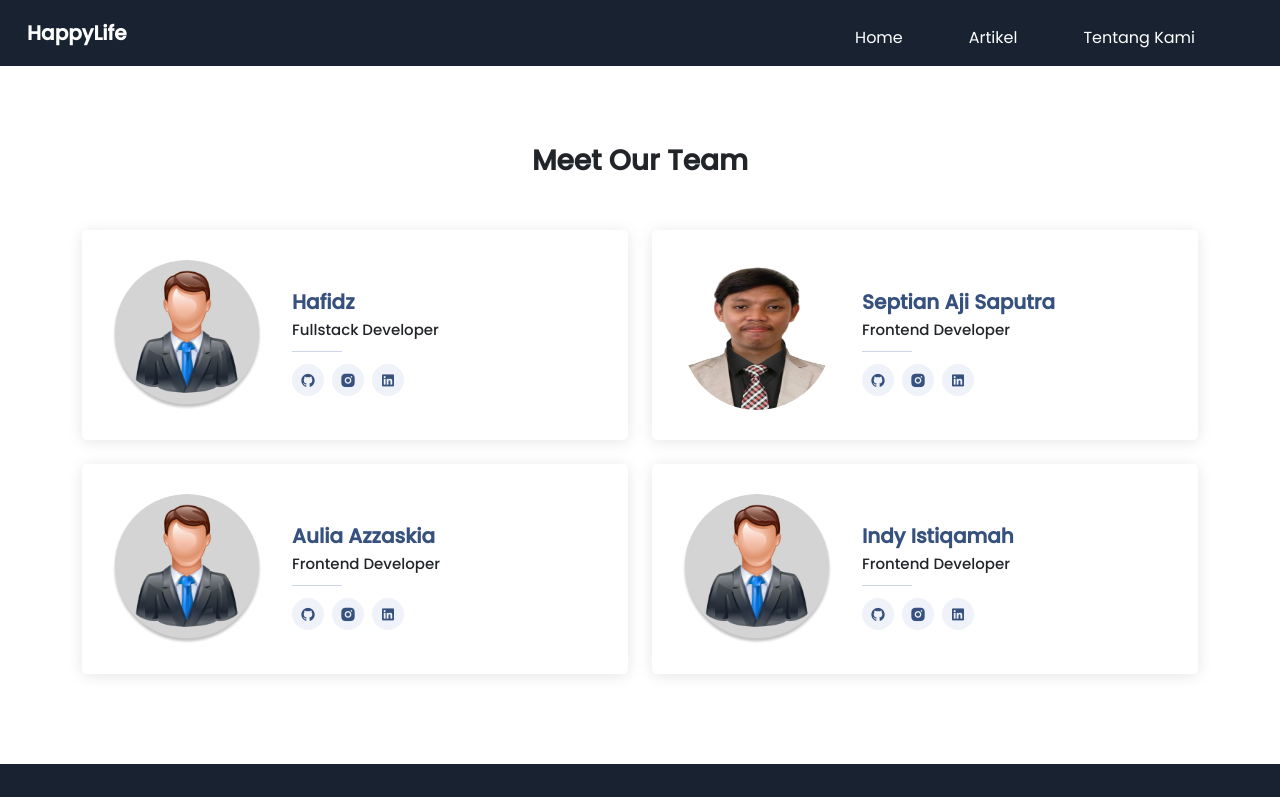
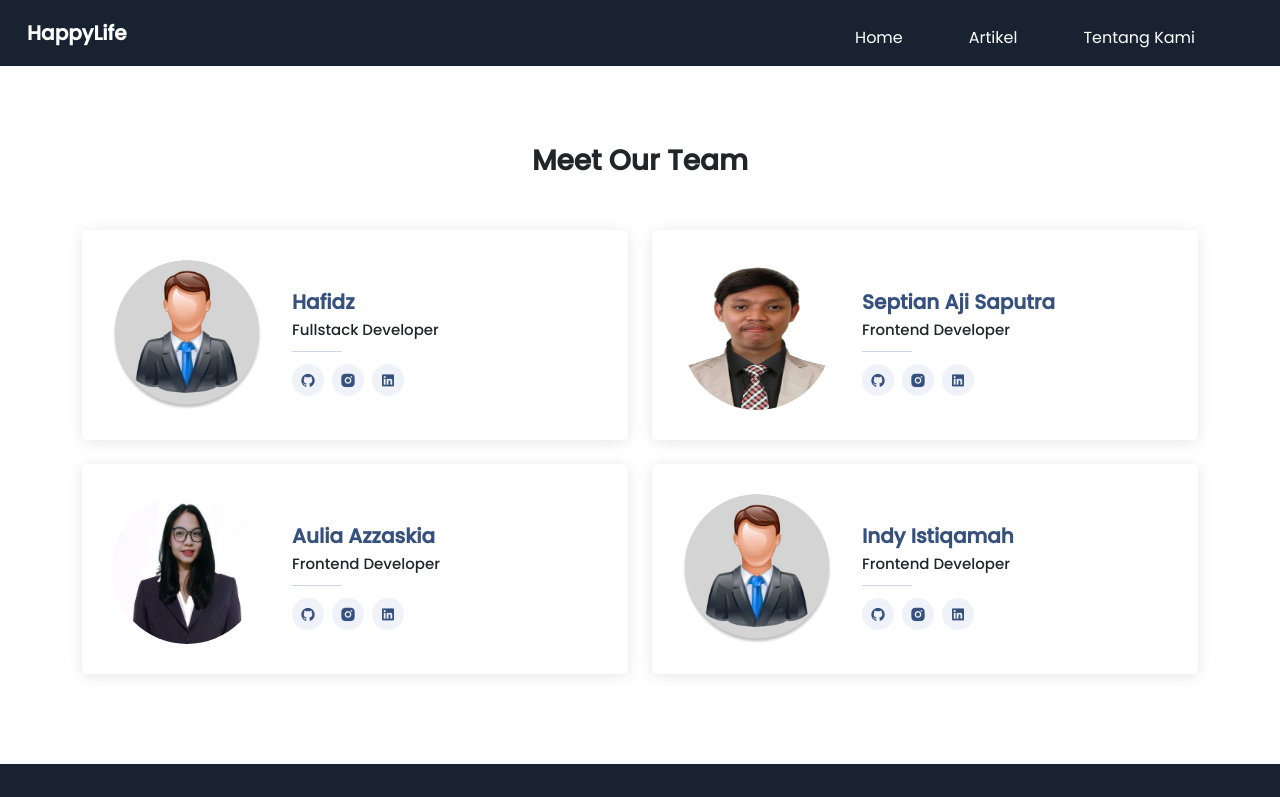
Before and after one commit to hafidz0098/happylife-nextjs-v2, a Next.js app: page /about in a window 1280 px wide. Shown: the top 797 px of the page. Built offline with nearby package versions, Linux system fonts and the light colour scheme.

Commit message:
add photo

```diff
--- a/pages/about.js
+++ b/pages/about.js
@@ -58,7 +58,7 @@ function About(){
 
             <div className="col-lg-6 mt-4">
               <div className="member d-flex align-items-start">
-                <div className="pic"><img src="/Group 107.png" className="img-fluid" alt=""/></div>
+                <div className="pic"><img src="/Aulia.png" className="img-fluid" alt=""/></div>
                 <div className="member-info">
                   <h4>Aulia Azzaskia</h4>
                   <span>Frontend Developer</span>
```
Also changed, not shown: public/Aulia.png (added).
